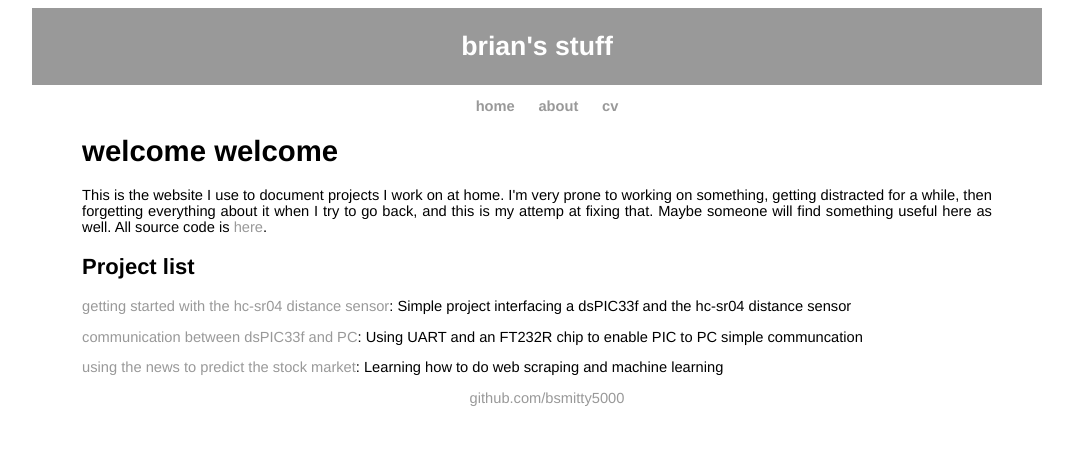
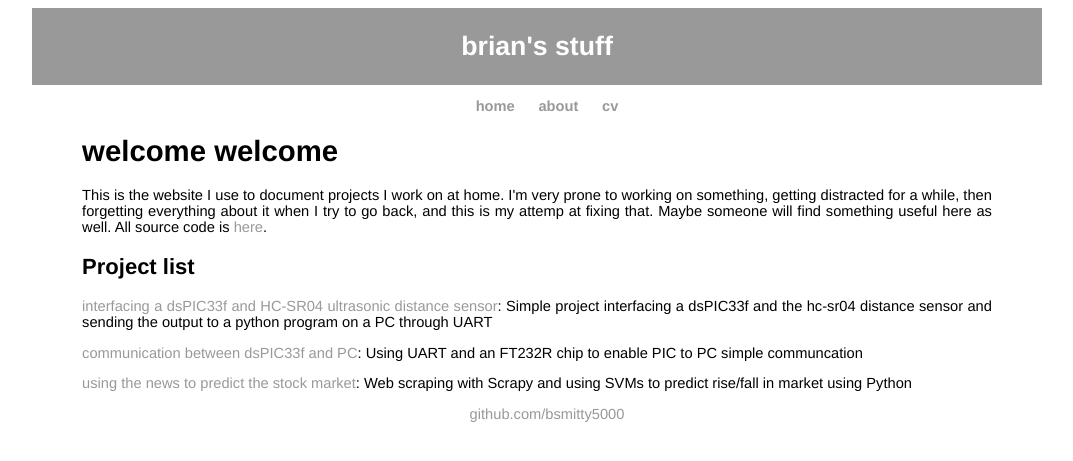
Before and after one commit to bsmitty5000/bsmitty5000.github.io, a Jekyll site: the page built from index.html, in a window 1280 px wide. Shown: the top 461 px of the page, without its empty margins (103-1176 px from the left). Built offline with Jekyll 4.4.1, drawn with Linux system fonts in a browser that asks for light colours; some of the changed lines change nothing that is shown.

Commit message:
revisions

```diff
--- a/_posts/2016-02-06-Stock-Market-Predictions-Using-Scrapy-and-SVMs.md
+++ b/_posts/2016-02-06-Stock-Market-Predictions-Using-Scrapy-and-SVMs.md
@@ -2,7 +2,7 @@
 layout: post
 title: "using the news to predict the stock market"
 date: 2016-02-06
-description: Learning how to do web scraping and machine learning
+description: Web scraping with Scrapy and using SVMs to predict rise/fall in market using Python
 comments: True
 category: ml
 ---
--- a/_posts/2016-05-19-Getting_Started_with_the_HC-SR04_distance_sensor.md
+++ b/_posts/2016-05-19-Getting_Started_with_the_HC-SR04_distance_sensor.md
@@ -1,17 +1,22 @@
 ---
 layout: post
-title: "getting started with the hc-sr04 distance sensor"
+title: "interfacing a dsPIC33f and HC-SR04 ultrasonic distance sensor"
 date: 2016-05-19
-description: Simple project interfacing a dsPIC33f and the hc-sr04 distance sensor
+description: Simple project interfacing a dsPIC33f and the hc-sr04 distance sensor and sending the output to a python program on a PC through UART
 comments: True
 category: mbed
 ---
-## overview
-Alright alright alright, back at it again. This time I'm trying to wrap my head around interfacing with this cool ultra-sonic distance sensor, model number HC-SR04. It's a pretty bulky looking thing, I mean relatively speaking, with two speaker like columns coming out of the board. But the concept is cool- after getting triggered it shoots out some sound pulses and waits for the echo to come back. You can measure the distance by timing how long the output pin stays high and using the speed of sound.
+## HC-SR04 operation
+This is an ultrasonic distance sensor ([datasheet](http://www.micropik.com/PDF/HCSR04.pdf)). The operation is simple, the input pin, called Trig on the board, is asserted for at least 10us. After release there's a short burst of ultrasonic pulses then the output pin, called Echo on the board, is held high until the sensor detects the echo of those pulses, at which time it's set back low. By timing how long the Echo pin stays high, you can use the speed of sound to calculate how far the object is that the pulses bounced off of.
 
-Anyways, I'll just dive right in to how I got things working. Here's the [link](https://github.com/bsmitty5000/getting_started_with_hc-sr04) for the repo with all the PIC source files and python script.
+## source code links
+There's some UART communication between the PIC and the python script from [this](http://bsmitty5000.github.io/mbed/2016/05/14/Communication-between-PIC-and-PC/) project.
 
-By the way, I was excited to find these things on ebay for less than $2 each, and with the cool shipping options from China I was able to get six for around $10! So much better than other distance sensors you find from supply shops around the web.
+Here's the [link](https://github.com/bsmitty5000/getting_started_with_hc-sr04) for the repo with all the PIC source files and python script.
+
+## hardware connections
+I apologize about the drawing. Gets the point across though.
+![connections](/_images/intro_hcsr04_hardware.png)
 
 ## pic setup
 
```
